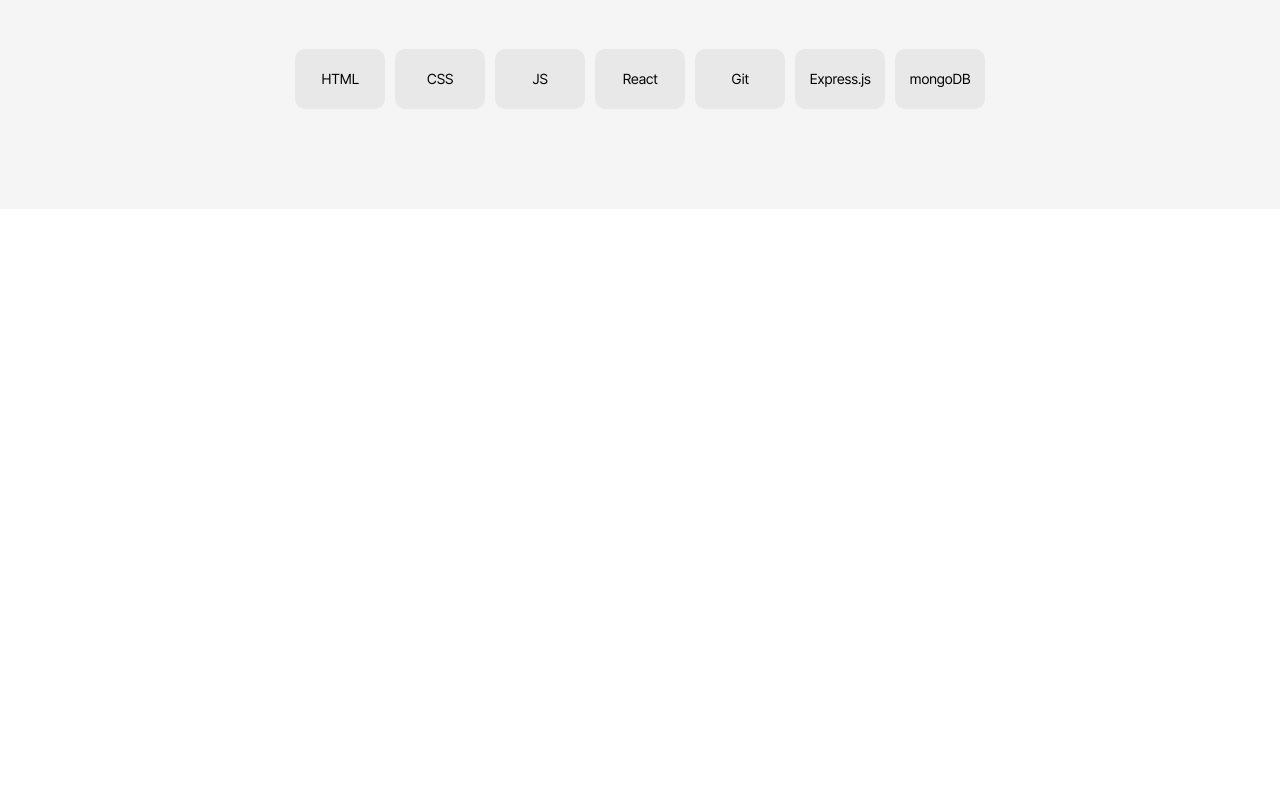
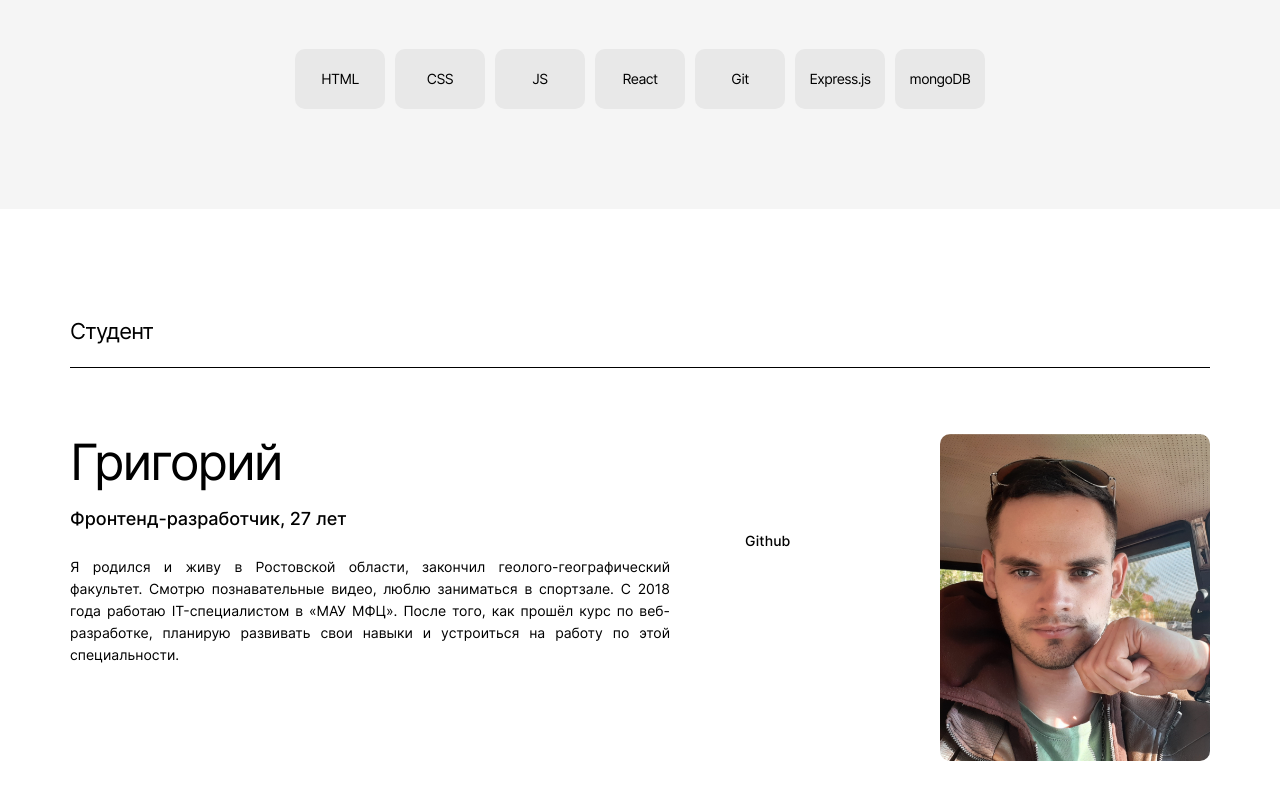
Before and after one commit to GrigoryGriko/movies-explorer-frontend, a React (Create React App) app: page / in a window 1280 px wide. Shown: the part 1672-2472 px from the top of the page. Before the commit the page ends 1881 px from the top, so only its background shows below. Built offline with nearby package versions, Linux system fonts and the light colour scheme.

Commit message:
feat: верстка секции aboutMe

```diff
--- a/src/components/Main/AboutMe/AboutMe.css
+++ b/src/components/Main/AboutMe/AboutMe.css
@@ -0,0 +1,87 @@
+.aboutMe {
+  display: flex;
+  justify-content: center;
+  align-items: center;
+  padding-top: 110px;
+  padding-bottom: 110px;
+
+  background-color: #fff;
+}
+.aboutMe__wrapper {
+  display: flex;
+  flex-direction: column;
+  align-items: center;
+}
+.aboutMe__header {
+  align-self: start;
+}
+
+.aboutMe__student-article {
+  display: flex;
+  flex-direction: column;
+  flex-wrap: wrap;
+  width: 100%;
+
+  max-height: 327px;
+  margin-top: 66px;
+}
+.aboutMe__student-name {
+  margin: 0;
+
+  font-family: 'Inter';
+  font-weight: 400;
+  font-size: 50px;
+  letter-spacing: -0.04em;
+  color: #000000;
+  text-align: left;
+}
+.aboutMe__student-info {
+  margin: 0;
+  margin-top: 18px;
+
+  font-family: 'Inter';
+  font-weight: 500;
+  font-size: 18px;
+
+  color: #000000;
+  text-align: left;
+}
+.aboutMe__student-description {
+  margin: 0;
+  margin-top: 26px;
+
+  max-width: 600px;
+
+  font-family: 'Inter';
+  font-weight: 400;
+  font-size: 14px;
+  line-height: 22px;
+
+  color: #000000;
+  text-align: justify;
+}
+.aboutMe__link-to-github {
+  margin: 0;
+  margin-top: 99px;
+
+  font-family: 'Inter';
+  font-weight: 500;
+  font-size: 14px;
+
+  color: #000000;
+  text-align: left;
+  text-decoration: none;
+}
+.aboutMe__student-avatar {
+  display: flex;
+  align-items: center;
+  justify-content: center;
+  align-self: end;
+
+  width: 270px;
+  height: 327px;
+  background: url(../../../images/student-avatar.jpg) no-repeat center/cover;
+  border-radius: 10px;
+
+  overflow: hidden;
+}
--- a/src/components/Main/AboutMe/AboutMe.js
+++ b/src/components/Main/AboutMe/AboutMe.js
@@ -0,0 +1,36 @@
+import React from 'react';
+
+function AboutMe() {
+  return(
+    <section className="aboutMe section">
+      <div className="aboutMe__wrapper wrapper">
+        <h2 className="aboutMe__header text-header">
+          Студент
+        </h2>
+        <div className="aboutMe__stroke-line stroke-line"></div>
+
+        <article className="aboutMe__student-article">
+          <h3 className="aboutMe__student-name">
+            Григорий
+          </h3>
+          <h4 className="aboutMe__student-info">
+            Фронтенд-разработчик, 27 лет
+          </h4>
+          <p className="aboutMe__student-description">
+            Я родился и живу в Ростовской области, закончил геолого-географический факультет.
+            Смотрю познавательные видео, люблю заниматься в спортзале. С 2018 года работаю
+            IT-специалистом в «МАУ МФЦ». После того, как прошёл курс по веб-разработке,
+            планирую развивать свои навыки и устроиться на работу по этой специальности.
+          </p>
+          <a className="aboutMe__link-to-github" href="https://github.com/GrigoryGriko">
+            Github
+          </a>
+
+          <div className="aboutMe__student-avatar"></div>
+        </article>
+      </div>
+    </section>
+  )
+}
+
+export default AboutMe;
--- a/src/components/Main/AboutProject/AboutProject.css
+++ b/src/components/Main/AboutProject/AboutProject.css
@@ -2,7 +2,8 @@
   display: flex;
   justify-content: center;
   align-items: center;
-  min-height: 608px;
+  padding-top: 110px;
+  padding-bottom: 110px;
 
   background-color: #fff;
 }
--- a/src/components/Main/Main.js
+++ b/src/components/Main/Main.js
@@ -3,6 +3,7 @@ import React from 'react';
 import Promo from './Promo/Promo';
 import AboutProject from './AboutProject/AboutProject';
 import Techs from './Techs/Techs';
+import AboutMe from './AboutMe/AboutMe';
 
 function Main() {
   return (
@@ -10,6 +11,7 @@ function Main() {
       <Promo/>
       <AboutProject/>
       <Techs/>
+      <AboutMe/>
     </main>
   )
 }
--- a/src/components/Main/Promo/Promo.css
+++ b/src/components/Main/Promo/Promo.css
@@ -3,7 +3,8 @@
   justify-content: center;
   align-items: center;
 
-  min-height: 574px;
+  padding-top: 75px;
+  padding-bottom: 75px;
 
   background-color: #073042;
 }
--- a/src/components/Main/Techs/Techs.css
+++ b/src/components/Main/Techs/Techs.css
@@ -2,7 +2,8 @@
   display: flex;
   justify-content: center;
   align-items: center;
-  min-height: 625px;
+  padding-top: 100px;
+  padding-bottom: 100px;
 
   background-color: #F5F5F5;
 }
--- a/src/index.css
+++ b/src/index.css
@@ -6,3 +6,4 @@
 @import url(./components/Main/Promo/Promo.css);
 @import url(./components/Main/AboutProject/AboutProject.css);
 @import url(./components/Main/Techs/Techs.css);
+@import url(./components/Main/AboutMe/AboutMe.css);
```
Also changed, not shown: src/images/student-avatar.jpg (added).
